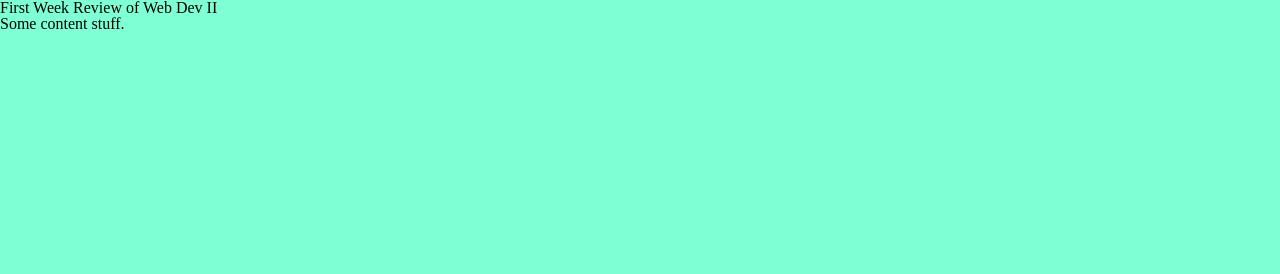
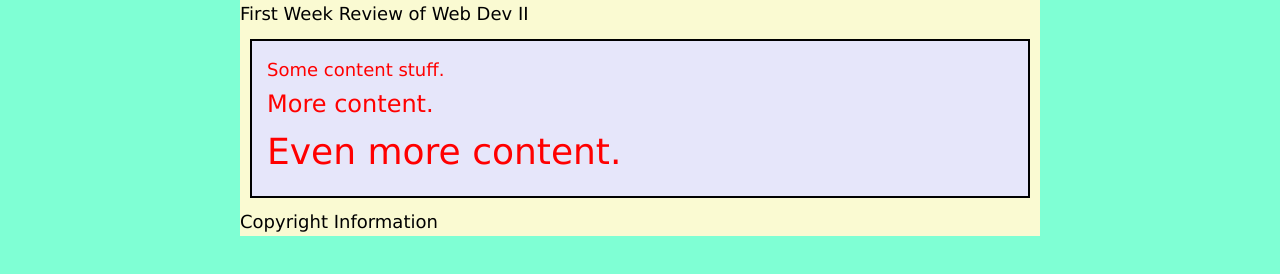
Before and after one commit to laal0007/html2-week1, a plain HTML site: page index.html in a window 1280 px wide. Drawn offline with Linux system fonts and the light colour scheme.

Commit message:
more css changes

```diff
--- a/index.html
+++ b/index.html
@@ -23,7 +23,12 @@ including comments -->
 
     <main>
         <p>Some content stuff.</p>
+        <p class="larger">More content.</p>
+        <p class="larger" id="reallybig">Even more content.</p>
     </main>
 
+    <footer>
+        <p>Copyright Information</p>
+    </footer>
 </body>
 </html>
--- a/styles/css.css
+++ b/styles/css.css
@@ -53,4 +53,40 @@ table {
 
 html{
     background-color:aquamarine;
+    font-size:18px;
+    font-family:Verdana, Geneva, Tahoma, sans-serif;
 }
+
+body{
+    line-height:1.6;
+    width:800px;
+    /* two values on margin meant top-bottom, left-right
+    the space between the two values means you are applying all the values */
+    margin:0 auto; /*this will centre the site in the browser window*/
+    background-color:lightgoldenrodyellow;
+}
+
+#reallybig{
+    font-size:36px;
+}
+
+.larger{
+    font-size:24px;
+}
+
+/* target only the paragraphs that are inside the main tag */
+main p{
+    color:red;
+}
+
+/* CSS box model includes margin, border, and padding:
+- margin is outside the element and pushes other elements away
+- padding is inside the element and pushes content away form the element's edge
+- border is in between the two; needs a size, style, and colour */
+
+main{
+    background-color:lavender;
+    margin:10px;
+    padding:15px;
+    border: 2px solid black;
+}
```
